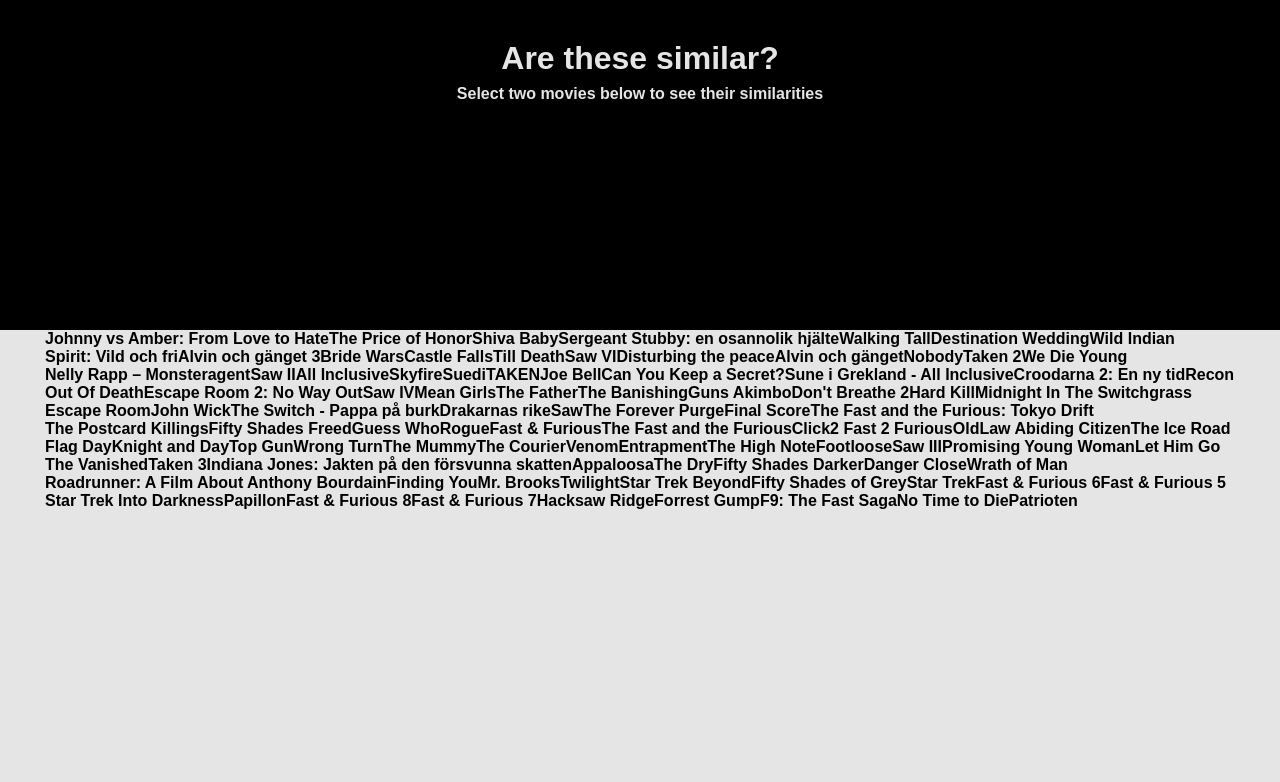
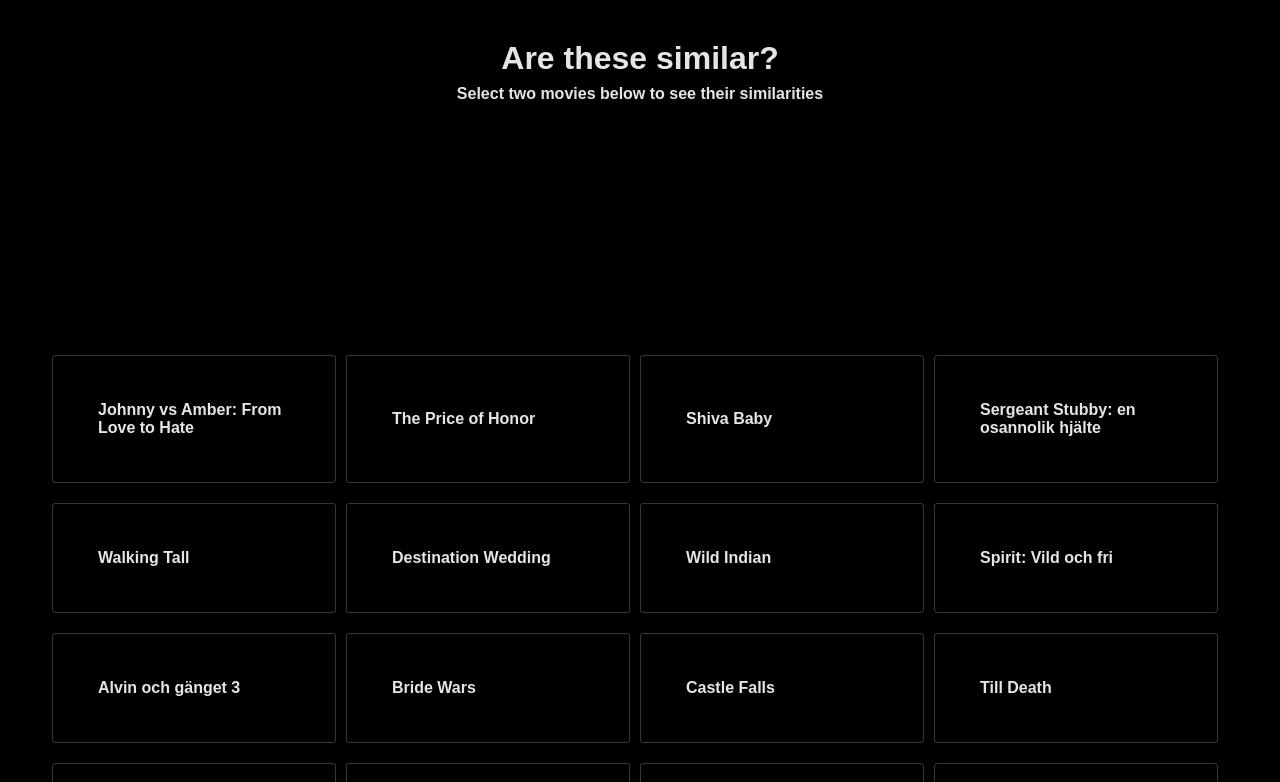
Before and after one commit to r-pears/Movie-Comparison-Tool, a React (Create React App) app: page / in a window 1280 px wide. Shown: the top 782 px of the page. Built offline with nearby package versions, Linux system fonts and the light colour scheme.

Commit message:
styling added

```diff
--- a/src/Components/ComparisonTool.css
+++ b/src/Components/ComparisonTool.css
@@ -1,7 +1,7 @@
 .mainSection {
   height: 100vh;
   width: 100vw;
-  background-color: #E5E5E5;
+  background-color: #000;
   overflow: scroll;
 }
 
@@ -56,7 +56,30 @@
 /** Grid section */
 .gridSection {
   height: fit-content;
-  padding: calc(250px + 80px) 45px 45px 45px;
+  padding: 335px 45px 45px 45px;
+  justify-content: center;
+}
+
+/** Box showing video */
+.box {
+  border: 1px solid #e5e5e53d;
+  padding: 45px;
+  width: 15vw;
+  margin-top: 20px;
+  margin-right: 10px;
+  display: flex;
+  align-items: center;
+  color: #E5E5E5;
+  border-radius: 3px;
+}
+
+.box:hover {
+  box-shadow: 5px 5px 5px #e5e5e53d;
+}
+
+.chosen {
+  box-shadow: 3px 3px 3px #D3E8D2;
+  border-color: #D3E8D2;
 }
 
 /** Media queries*/
@@ -73,4 +96,8 @@
   .gridSection {
     padding-top: calc(250px + 40px);
   }
+
+  .box {
+    width: 50vw;
+  }
 }
--- a/src/Components/ComparisonTool.js
+++ b/src/Components/ComparisonTool.js
@@ -83,6 +83,9 @@
         <h2 className={'pt2 ' + (similarities > 2 ? 'green' : 'red')}>{similarities > 2 ? 'Yes' : 'No'}</h2>
         <div onClick={() => resetSelections()} className='button mt2 cursor-pointer'>Clear selection</div>
         <h3 className='mt2'>Similarities</h3>
+        {similarities === 0 &&
+          <p className='mt2'>None found</p>
+        }
         <ul className='mt2 noMarker'>
           {prodYear && <li><b>Production year: </b>{prodYear}</li>}
           {parentalRating && <li><b>Parental rating: </b>{parentalRating}</li>}
@@ -131,7 +134,7 @@
       <div className='gridSection flex'>
         {props.data.map(video => {
           return (
-            <div onClick={() => {chooseVideo(video)}} key={video.guid} className='cursor-pointer '>
+            <div onClick={() => {chooseVideo(video)}} key={video.guid} className={'cursor-pointer box ' + (chosenVideos.includes(video) ? 'chosen' : '')}>
               <h4>{video.title}</h4>
             </div>
           )
```
